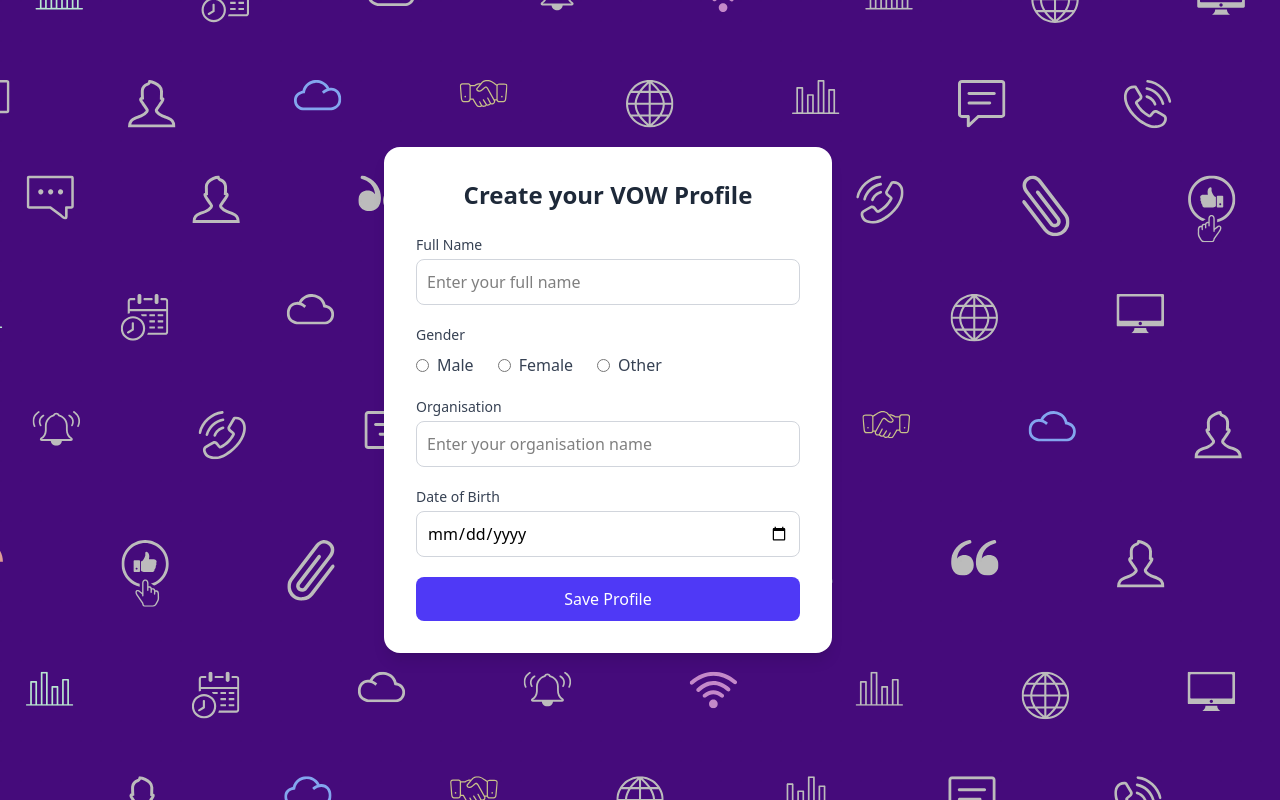
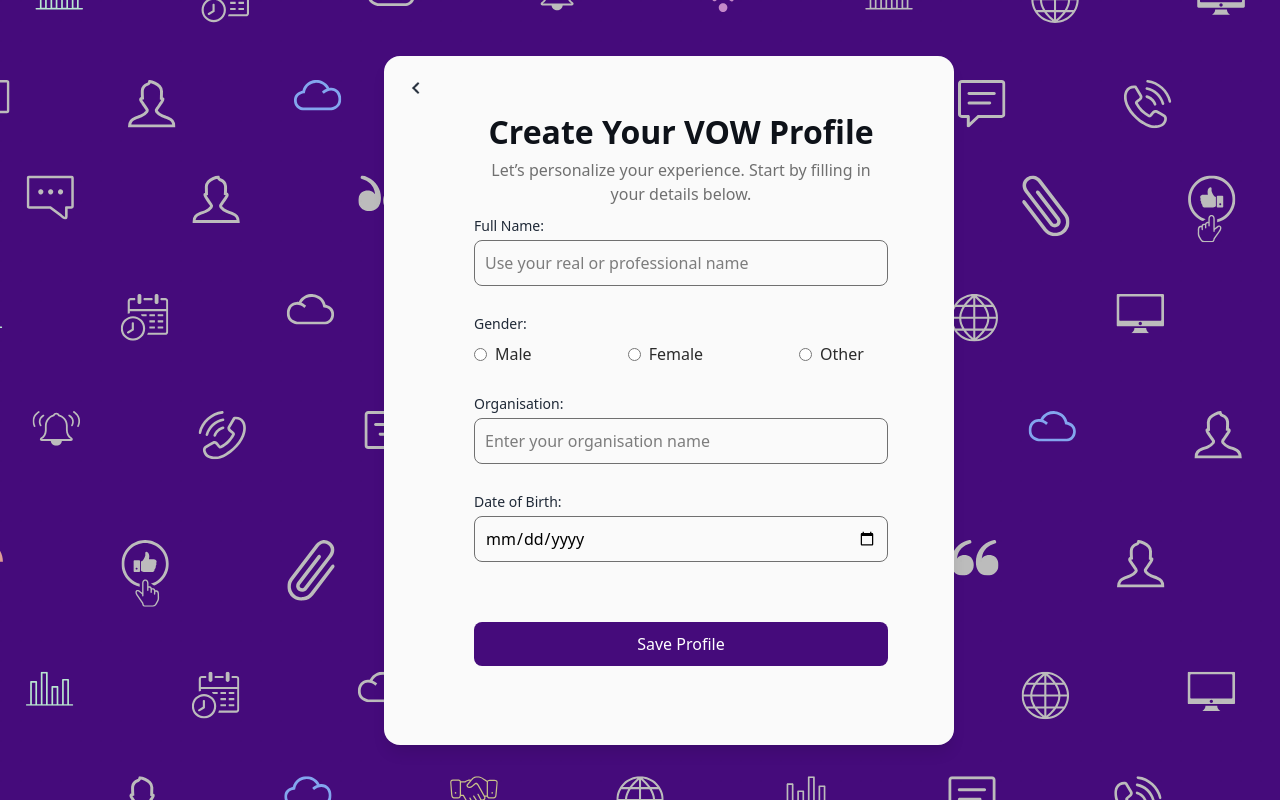
Before and after one commit to sarthak12789/VOW, a React (Vite) app: page /profile in a window 1280 px wide. Built offline with nearby package versions, Linux system fonts and the light colour scheme.

Commit message:
profile generation done

```diff
--- a/src/components/profilegeneration/profilecard.jsx
+++ b/src/components/profilegeneration/profilecard.jsx
@@ -1,5 +1,6 @@
 import React from "react";
 import { useNavigate } from "react-router-dom";
+
 const defaultAvatars = {
   male: "/avatars/default-male.png",
   female: "/avatars/default-female.png",
@@ -11,39 +12,57 @@ const ProfileCard = ({ profile }) => {
   if (!profile) return null;
 
   const genderKey = profile.gender?.toLowerCase() || "other";
-
-  // Prefer backend avatar URL if available, otherwise fallback
   const avatarSrc = profile.avatar?.trim()
     ? profile.avatar
     : defaultAvatars[genderKey] || defaultAvatars.other;
 
   return (
-    <div className="max-w-sm mx-auto bg-white p-6 rounded-2xl shadow-md mt-6 text-center">
+    <div className="max-w-sm mx-auto mt-10 bg-gradient-to-br from-[#FAFAFA] to-[#F3E8FF] p-8 rounded-3xl shadow-xl border border-gray-100 text-center">
+
+      {/* Header Section */}
+      <h1 className="text-2xl font-semibold text-[#450B7B] mb-1">
+        Your details are ready!
+      </h1>
+      <p className="text-sm text-gray-600 mb-6">
+        Here’s a summary of your VOW profile information.
+      </p>
+
+      {/* Avatar */}
+      <div className="flex justify-center">
         <img
           src={avatarSrc}
           alt={`${profile.fullName}'s Avatar`}
-        className="w-24 h-24 rounded-full mx-auto mb-4 border-4 border-indigo-500 object-cover"
-        onError={(e) => {
-          // fallback in case backend URL is broken
-          e.target.src = defaultAvatars[genderKey];
-        }}
+          className="w-28 h-28 rounded-full border-4 border-[#450B7B] object-cover shadow-md"
+          onError={(e) => (e.target.src = defaultAvatars[genderKey])}
         />
+      </div>
 
-      <h2 className="text-xl font-semibold text-gray-800">{profile.fullName}</h2>
-      <p className="text-gray-500 text-sm mb-2">{profile.organisation}</p>
+      {/* Profile Info */}
+      <div className="mt-5 space-y-2">
+        <h2 className="text-xl font-semibold text-gray-800">
+          {profile.fullName}
+        </h2>
+        <p className="text-gray-500 text-sm">{profile.organisation}</p>
 
-      <div className="text-gray-600 text-sm space-y-1">
+        <div className="text-gray-600 text-sm mt-3 space-y-1">
           <p>
-          <span className="font-medium text-gray-700">Gender:</span> {profile.gender}
+            <span className="font-medium text-gray-700">Gender:</span>{" "}
+            {profile.gender}
           </p>
           <p>
-          <span className="font-medium text-gray-700">DOB:</span> {profile.dob}
+            <span className="font-medium text-gray-700">DOB:</span>{" "}
+            {profile.dob}
           </p>
         </div>
+      </div>
 
+      {/* Divider */}
+      <div className="border-t border-gray-200 mt-6 mb-4"></div>
+
+      {/* Action Button */}
       <button
         onClick={() => navigate("/dashboard")}
-        className="w-full bg-indigo-600 hover:bg-indigo-700 text-white py-2 rounded-lg font-medium transition"
+        className="w-full bg-[#450B7B] hover:bg-[#5A20A0] text-white py-2.5 rounded-lg font-medium shadow-md transition-colors"
       >
         Go to Dashboard
       </button>
--- a/src/components/profilegeneration/profileform.jsx
+++ b/src/components/profilegeneration/profileform.jsx
@@ -1,8 +1,12 @@
 import React, { useState } from "react";
 import { createProfile } from "../../api/profileapi";
+import backarrow from "../../assets/back.png";
+import { useNavigate } from "react-router-dom";
 
 
 const ProfileForm = ({ onSubmit }) => {
+  const navigate = useNavigate();
+
   const [formData, setFormData] = useState({
     fullName: "",
     gender: "",
@@ -11,22 +15,56 @@ const ProfileForm = ({ onSubmit }) => {
   });
 
   const [loading, setLoading] = useState(false);
+  const [errors, setErrors] = useState({});
+  const [apiError, setApiError] = useState("");
+
+  const validate = () => {
+    const newErrors = {};
+    const nameRegex = /^[A-Za-z\s]+$/;
+
+    if (!formData.fullName.trim()) {
+      newErrors.fullName = "Full name is required.";
+    } else if (!nameRegex.test(formData.fullName.trim())) {
+      newErrors.fullName = "Name can only contain letters and spaces.";
+    }
+
+    if (!formData.gender) {
+      newErrors.gender = "Please select your gender.";
+    }
+
+    if (!formData.organisation.trim()) {
+      newErrors.organisation = "Organisation is required.";
+    }
+
+    if (!formData.dob) {
+      newErrors.dob = "Date of birth is required.";
+    } else {
+      const dob = new Date(formData.dob);
+      const age =
+        (Date.now() - dob.getTime()) / (1000 * 60 * 60 * 24 * 365.25);
+      if (age < 10 || age > 100) {
+        newErrors.dob = "Please enter a valid age (10–100 years).";
+      }
+    }
+
+    setErrors(newErrors);
+    return Object.keys(newErrors).length === 0;
+  };
 
   const handleChange = (e) => {
     const { name, value } = e.target;
     setFormData((prev) => ({ ...prev, [name]: value }));
+    setErrors((prev) => ({ ...prev, [name]: "" }));
+    setApiError("");
   };
 
   const handleSubmit = async (e) => {
     e.preventDefault();
-
-    if (!formData.fullName || !formData.gender || !formData.organisation || !formData.dob) {
-      alert("Please fill in all fields!");
-      return;
-    }
+    if (!validate()) return;
 
     try {
       setLoading(true);
+      setApiError("");
       const payload = {
         fullName: formData.fullName,
         organisation: formData.organisation,
@@ -34,51 +72,75 @@ const ProfileForm = ({ onSubmit }) => {
         dob: formData.dob,
       };
       const response = await createProfile(payload);
+
       if (response.data?.success) {
-      onSubmit?.(response.data.data); // passing profile data to ProfileCard
-      alert(response.data.msg || "Profile updated successfully!");
-
+        onSubmit?.(response.data.data);
       } else {
-      console.error("Profile creation failed:", response.data);
-      alert(response.data?.msg || "Failed to save profile. Please try again.");
+        setApiError(response.data?.msg || "Failed to save profile.");
       }
     } catch (error) {
-    console.error(
-      "Error creating profile:",
-      error.response ? error.response.data : error
+      console.error("Error creating profile:", error);
+      setApiError(
+        error.response?.data?.message ||
+          "An error occurred. Please try again later."
       );
-    alert(error.response?.data?.message || "An error occurred. Please try again.");
     } finally {
       setLoading(false);
     }
   };
 
   return (
-    <div className="w-full max-w-md bg-white p-8 rounded-2xl shadow-lg">
-      <h2 className="text-2xl font-semibold text-center mb-6 text-gray-800">
-        Create your VOW Profile
-      </h2>
+    <div
+      className="w-[570px] h-[689px] bg-[#FAFAFA] px-[40px] py-[20px] rounded-2xl shadow-lg flex flex-col justify-center"
+    >
+      <div
+        className="absolute top-[20px] left-[20px] cursor-pointer"
+        onClick={() => navigate(-1)}
+      >
+       <img
+          src={backarrow}
+          alt="Back"
+          className="w-6 h-6 hover:opacity-80 transition"
+        />
+       </div>
+        {/* Header */}
+        <div className="text-[#0E1219] text-[32px] font-semibold leading-[48px] w-[414px] h-[48px] text-center ml-[50px] mr-[60px] mb-[2px]">
+          Create Your VOW Profile
+        </div>
+        <div className="text-[#707070] text-[16px] font-normal leading-[24px] w-[414px] h-[48px] text-center ml-[50px] mr-[60px] mb-[10px]">
+          Let’s personalize your experience. Start by filling in your details
+          below.
+        </div>
 
-      <form onSubmit={handleSubmit} className="space-y-5">
-        <div>
-          <label className="block text-sm font-medium text-gray-700 mb-1">
-            Full Name
+      <form
+        onSubmit={handleSubmit}
+        noValidate
+        className="flex flex-col gap-2 overflow-y-auto "
+      >
+        {/* Full Name */}
+        <div className="ml-[50px] mr-[60px]">
+          <label className="block text-sm font-medium text-[#1F2937] mb-1">
+            Full Name:
           </label>
           <input
             type="text"
             name="fullName"
             value={formData.fullName}
             onChange={handleChange}
-            placeholder="Enter your full name"
-            className="w-full border border-gray-300 rounded-lg p-2.5 focus:ring-2 focus:ring-indigo-500 outline-none"
+            placeholder="Use your real or professional name"
+            className="w-[414px] border border-[#707070] rounded-lg p-2.5 focus:ring-2 focus:ring-indigo-500 outline-none"
           />
+          <p className="text-xs text-red-500 min-h-[16px] mt-1">
+            {errors.fullName || ""}
+          </p>
         </div>
 
-        <div>
-          <label className="block text-sm font-medium text-gray-700 mb-2">
-            Gender
+        {/* Gender */}
+        <div className="ml-[50px] mr-[60px]">
+          <label className="block text-sm font-medium text-[#1F2937] mb-2">
+            Gender:
           </label>
-          <div className="flex gap-6">
+          <div className="flex gap-24">
             {["Male", "Female", "Other"].map((g) => (
               <label key={g} className="flex items-center space-x-2">
                 <input
@@ -89,15 +151,19 @@ const ProfileForm = ({ onSubmit }) => {
                   onChange={handleChange}
                   className="text-indigo-600 focus:ring-indigo-500"
                 />
-                <span className="text-gray-700">{g}</span>
+                <span className="text-[#2B2B2B]">{g}</span>
               </label>
             ))}
           </div>
+          <p className="text-xs text-red-500 min-h-[16px] mt-1">
+            {errors.gender || ""}
+          </p>
         </div>
 
-        <div>
-          <label className="block text-sm font-medium text-gray-700 mb-1">
-            Organisation
+        {/* Organisation */}
+        <div className="ml-[50px] mr-[60px]">
+          <label className="block text-sm font-medium text-[#1F2937] mb-1">
+            Organisation:
           </label>
           <input
             type="text"
@@ -105,32 +171,47 @@ const ProfileForm = ({ onSubmit }) => {
             value={formData.organisation}
             onChange={handleChange}
             placeholder="Enter your organisation name"
-            className="w-full border border-gray-300 rounded-lg p-2.5 focus:ring-2 focus:ring-indigo-500 outline-none"
+            className="w-[414px] border border-[#707070] rounded-lg p-2.5 focus:ring-2 focus:ring-indigo-500 outline-none"
           />
+          <p className="text-xs text-red-500 min-h-[16px] mt-1">
+            {errors.organisation || ""}
+          </p>
         </div>
 
-        <div>
-          <label className="block text-sm font-medium text-gray-700 mb-1">
-            Date of Birth
+        {/* DOB */}
+        <div className="ml-[50px] mr-[60px]">
+          <label className="block text-sm font-medium text-[#1F2937] mb-1">
+            Date of Birth:
           </label>
           <input
             type="date"
             name="dob"
             value={formData.dob}
             onChange={handleChange}
-            className="w-full border border-gray-300 rounded-lg p-2.5 focus:ring-2 focus:ring-indigo-500 outline-none"
+            max={new Date().toISOString().split("T")[0]}
+            className="w-[414px] border border-[#707070] rounded-lg p-2.5 focus:ring-2 focus:ring-indigo-500 outline-none"
           />
+          <p className="text-xs text-red-500 min-h-[16px] mt-1">
+            {errors.dob || ""}
+          </p>
         </div>
 
+        {/* Submit */}
         <button
           type="submit"
           disabled={loading}
-          className={`w-full text-white font-medium py-2.5 rounded-lg transition ${
-            loading ? "bg-gray-400 cursor-not-allowed" : "bg-indigo-600 hover:bg-indigo-700"
+          className={` text-white font-medium py-2.5 ml-[50px] w-[414px] mt-[32px] rounded-lg transition  ${
+            loading
+              ? "opacity-80"
+              : "bg-[#450B7B]"
           }`}
         >
           {loading ? "Saving..." : "Save Profile"}
         </button>
+
+        <p className="text-center text-sm text-red-500 min-h-[10px] mt-2">
+          {apiError || ""}
+        </p>
       </form>
     </div>
   );
```
Lines whose indentation alone changed are shown as unchanged.
